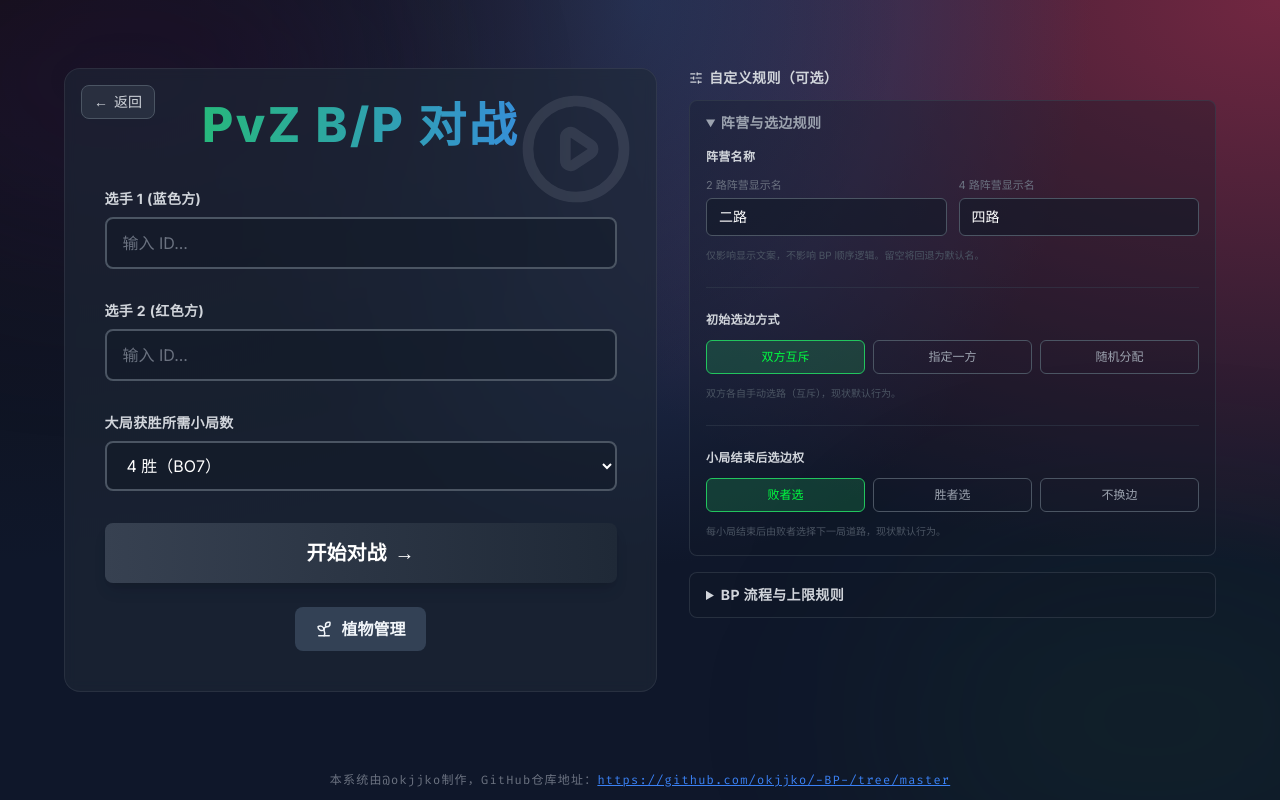
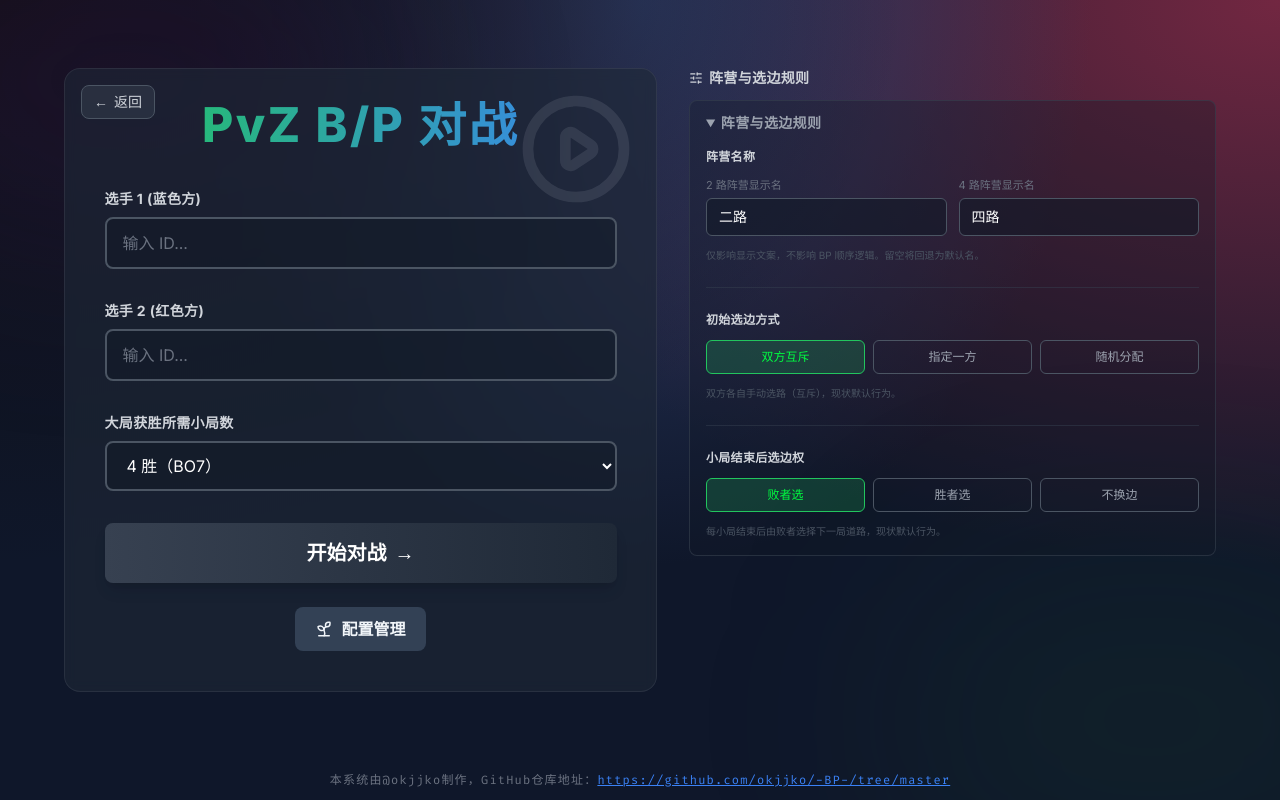
Before and after one commit to okjjko/-BP-, a Vue app: page / in a window 1280 px wide. Both pictures are taken after a click on the button "本地对战". Built offline with nearby package versions, Linux system fonts and the light colour scheme.

Commit message:
BP流程自定义与植物管理合并为配置管理

```diff
--- a/src/components/GameSetup.vue
+++ b/src/components/GameSetup.vue
@@ -167,21 +167,18 @@
       <div class="mt-6 mb-2 flex justify-center">
         <BaseButton variant="secondary" @click="uiStore.setShowPlantManager(true)">
           <template #icon><Sprout :size="18" /></template>
-          植物管理
+          配置管理
         </BaseButton>
       </div>
 
     </div>
 
-    <!-- 右：比赛规则配置（与左侧卡片并排） -->
+    <!-- 右：阵营与选边规则（BP 流程配置已移入「配置管理」弹窗） -->
     <div class="w-full lg:flex-1 lg:max-w-3xl animate-slide-up">
       <h2 class="mb-3 text-sm font-bold text-gray-300 uppercase tracking-wide flex items-center gap-1.5">
-        <SlidersHorizontal :size="14" /> 自定义规则（可选）
+        <SlidersHorizontal :size="14" /> 阵营与选边规则
       </h2>
-      <div class="grid grid-cols-1 gap-4">
-        <SideRulesEditor />
-        <BPRulesEditor />
-      </div>
+      <SideRulesEditor />
     </div>
     </div><!-- /.flex 左右并排容器 -->
     </template>
@@ -201,7 +198,6 @@
 import RoomSetup from '@/components/RoomSetup.vue'
 import roomManager from '@/utils/roomManager'
 import SideRulesEditor from '@/components/RulesEditor/SideRulesEditor.vue'
-import BPRulesEditor from '@/components/RulesEditor/BPRulesEditor.vue'
 
 const store = useGameStore()
 const connStore = useConnectionStore()
--- a/src/components/PlantManager/index.vue
+++ b/src/components/PlantManager/index.vue
@@ -8,7 +8,7 @@
         class="fixed inset-0 z-50 flex items-center justify-center p-4"
         role="dialog"
         aria-modal="true"
-        aria-label="植物管理"
+        aria-label="配置管理"
       >
         <!-- 背景遮罩 -->
         <div
@@ -21,12 +21,12 @@
           <!-- 标题栏 -->
           <div class="flex items-center justify-between p-6 border-b border-gray-700/50">
             <h2 class="text-2xl font-bold flex items-center gap-2">
-              <Sprout :size="24" class="text-purple-400" /> 植物管理中心
+              <Sprout :size="24" class="text-purple-400" /> 配置管理
             </h2>
             <button
               @click="close"
               class="p-2 hover:bg-gray-700/50 rounded-lg transition-colors cursor-pointer focus-visible:outline-none focus-visible:ring-2 focus-visible:ring-slate-400"
-              aria-label="关闭植物管理"
+              aria-label="关闭配置管理"
             >
               <X :size="24" />
             </button>
@@ -45,7 +45,7 @@
                   class="px-4 py-2 rounded-lg font-medium transition-colors flex items-center gap-2 cursor-pointer focus-visible:outline-none focus-visible:ring-2 focus-visible:ring-slate-400"
                   :class="currentTab === 'plants' ? 'bg-purple-600 text-white' : 'bg-gray-800 text-gray-400 hover:bg-gray-700'"
                 >
-                  <Sprout :size="16" /> 植物管理
+                  <Sprout :size="16" /> 植物
                 </button>
                 <button
                   @click="currentTab = 'configs'"
@@ -54,7 +54,16 @@
                   class="px-4 py-2 rounded-lg font-medium transition-colors flex items-center gap-2 cursor-pointer focus-visible:outline-none focus-visible:ring-2 focus-visible:ring-slate-400"
                   :class="currentTab === 'configs' ? 'bg-purple-600 text-white' : 'bg-gray-800 text-gray-400 hover:bg-gray-700'"
                 >
-                  <Folder :size="16" /> 配置管理
+                  <Folder :size="16" /> 植物预设
+                </button>
+                <button
+                  @click="currentTab = 'rules'"
+                  role="tab"
+                  :aria-selected="currentTab === 'rules'"
+                  class="px-4 py-2 rounded-lg font-medium transition-colors flex items-center gap-2 cursor-pointer focus-visible:outline-none focus-visible:ring-2 focus-visible:ring-slate-400"
+                  :class="currentTab === 'rules' ? 'bg-purple-600 text-white' : 'bg-gray-800 text-gray-400 hover:bg-gray-700'"
+                >
+                  <SlidersHorizontal :size="16" /> BP 流程
                 </button>
               </div>
 
@@ -178,9 +187,14 @@
               </Transition>
             </div>
 
-            <!-- 配置管理标签页 -->
+            <!-- 植物预设标签页 -->
             <div v-if="currentTab === 'configs'" class="flex-1 overflow-hidden">
               <ConfigManager />
+            </div>
+
+            <!-- BP 流程标签页：BPRulesEditor（已剥 details 外壳），独占左栏全宽、内部滚动 -->
+            <div v-if="currentTab === 'rules'" class="flex-1 overflow-y-auto p-6 custom-scrollbar">
+              <BPRulesEditor />
             </div>
           </div>
 
@@ -251,13 +265,14 @@
 import { useGameStore } from '@/stores/gameStore'
 import { useToast } from '@/composables/useToast'
 import { useConfirm } from '@/composables/useConfirm'
-import { Sprout, Folder, X, Plus, Trash2, RotateCcw } from 'lucide-vue-next'
+import { Sprout, Folder, X, Plus, Trash2, RotateCcw, SlidersHorizontal } from 'lucide-vue-next'
 import BaseDialog from '@/components/ui/BaseDialog.vue'
 import BaseButton from '@/components/ui/BaseButton.vue'
 import PlantCard from './PlantCard.vue'
 import PlantForm from './PlantForm.vue'
 import ImportExport from './ImportExport.vue'
 import ConfigManager from './ConfigManager.vue'
+import BPRulesEditor from '@/components/RulesEditor/BPRulesEditor.vue'
 
 const props = defineProps({
   show: Boolean
--- a/src/components/RoomSetup.vue
+++ b/src/components/RoomSetup.vue
@@ -72,7 +72,7 @@
       <div class="mt-6 flex justify-center">
         <BaseButton variant="secondary" @click="uiStore.setShowPlantManager(true)">
           <template #icon><Sprout :size="18" /></template>
-          植物管理
+          配置管理
         </BaseButton>
       </div>
     </div>
@@ -233,9 +233,8 @@
               <Crown :size="14" />
               赛前规则配置（仅主办方可改）
             </div>
-            <div class="grid grid-cols-1 lg:grid-cols-2 gap-4">
+            <div class="space-y-4">
               <SideRulesEditor />
-              <BPRulesEditor />
             </div>
           </div>
 
@@ -411,7 +410,6 @@
 } from 'lucide-vue-next'
 import BaseButton from '@/components/ui/BaseButton.vue'
 import SideRulesEditor from '@/components/RulesEditor/SideRulesEditor.vue'
-import BPRulesEditor from '@/components/RulesEditor/BPRulesEditor.vue'
 
 const emit = defineEmits(['startGame', 'cancel'])
 const store = useGameStore()
--- a/src/components/RulesEditor/BPRulesEditor.vue
+++ b/src/components/RulesEditor/BPRulesEditor.vue
@@ -4,19 +4,8 @@
     开发者 A 负责。直接读写 useGameStore().ruleConfig.bpSequence / .limits。
     勿改动 SideRulesEditor.vue（开发者 B 负责）。
   -->
-  <details
-    ref="detailsRef"
-    :open="isOpen"
-    class="animated-details rounded-lg border border-gray-700/60 bg-gray-900/30"
-  >
-    <summary
-      @click.prevent="toggle"
-      class="cursor-pointer select-none px-4 py-3 text-sm font-bold text-gray-300 uppercase tracking-wide hover:text-gray-100"
-    >
-      BP 流程与上限规则
-    </summary>
-
-    <div ref="contentRef" class="details-content px-4 pb-4 pt-2 space-y-5">
+  <!-- 移入「配置管理」弹窗的 BP 流程 tab 后，外层 details 折叠语义冗余（tab 即显隐切换），剥为普通 div -->
+  <div class="space-y-5">
       <!-- 多人对局进行中锁定提示 -->
       <div
         v-if="!store.isRuleEditable"
@@ -213,26 +202,17 @@
           共 {{ localSequence.length }} 阶段 · {{ totalSteps }} 步
         </div>
       </section>
-      </div>
-  </details>
+  </div>
 </template>
 
 <script setup>
 import { computed, ref, watch } from 'vue'
 import { useGameStore } from '@/stores/gameStore'
 import { useConnectionStore } from '@/stores/connectionStore'
-import { useDetailsAnimation } from '@/composables/useDetailsAnimation'
 import { PRESET_TEMPLATES, getDefaultTemplate } from '@/config/rules/bpSequence'
 
 const store = useGameStore()
 
-// details 折叠面板丝滑展开/收起动画（grid 0fr→1fr 在 Chrome 实测不插值，改用 JS+height）
-const detailsRef = ref(null)
-const contentRef = ref(null)
-const { isOpen, toggle } = useDetailsAnimation({
-  getDetails: () => detailsRef.value,
-  getContent: () => contentRef.value,
-})
 const connStore = useConnectionStore()
 
 // 多人权限（契约2）：单机恒可改；多人仅 host 且赛前可改。
@@ -381,13 +361,3 @@
   syncRuleConfig()
 }
 </script>
-
-<style scoped>
-/* details 收起态隐藏内容。
-   必须显式控制：原生 details 在「运行时移除 open 属性」时不可靠隐藏子内容（实测高度残留），
-   且需保证页面初始（未 open）时内容也是隐藏的。靠 JS 动画结束时 open=false 触发本规则，
-   因此刻高度已为 0，display:none 无跳变。 */
-.animated-details:not([open]) > .details-content {
-  display: none;
-}
-</style>
--- a/src/views/BanPickView.vue
+++ b/src/views/BanPickView.vue
@@ -122,7 +122,7 @@
         @click="uiStore.setShowPlantManager(true)"
       >
         <template #icon><Sprout :size="20" /></template>
-        植物管理
+        配置管理
       </BaseButton>
 
       <BaseButton
```
Also changed, not shown: 1 other file (tests, documents, lock files or other folders).
